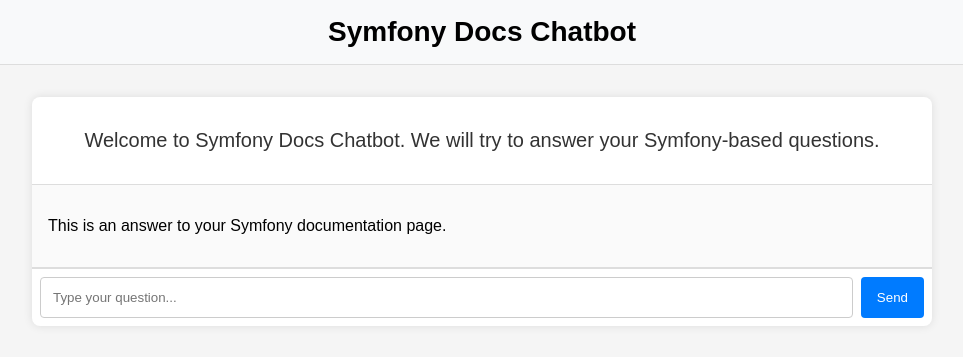
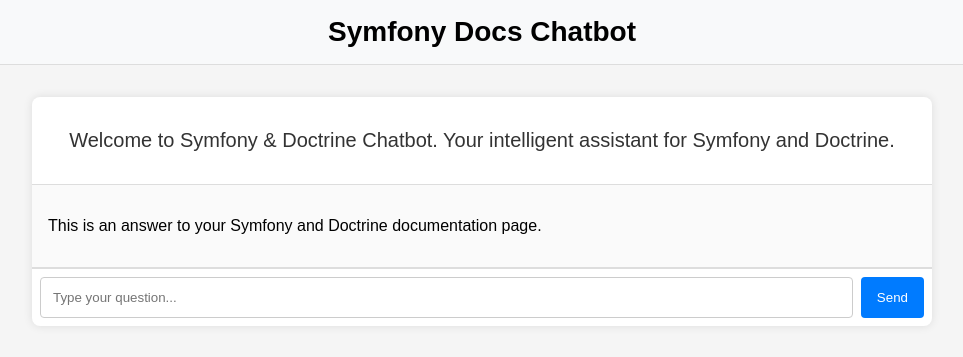
Before and after one commit to mongodb-developer/SymfonyChatBotApp, a Symfony app: template templates/chat.html.twig in a window 1280 px wide. Shown: the top 357 px of the page, without its empty margins (158-1121 px from the left). Run offline with Twig, Linux system fonts and the light colour scheme; the template is opened without the code that fills it, so the values that code supplies are empty; some libraries are stand-ins or nearby versions.

Commit message:
Adding code for Doctrine related answers

```diff
--- a/src/Controller/ChatController.php
+++ b/src/Controller/ChatController.php
@@ -44,11 +44,11 @@
 {
     $responses = [
         'hi' => 'Hello! How can I help you with Symfony today?',
-        'hello' => 'Hello! What can I do for you today? We recommend asking a Symfony based question',
+        'hello' => 'Hello! What can I do for you today? We recommend asking a Symfony or Doctrine based question',
         'hey' => 'Hey there! You can ask me anything about Symfony',
-        'how are you' => 'I am doing fine, how are you? Are you looking for Symfony questions',
+        'how are you' => 'I am doing fine, how are you? Are you looking for something related to Symfony or Doctrine ?',
         'good morning' => 'Good morning! Do you have any Symfony related queries?',
-        'good evening' => 'Good evening! Need help with something Symfony-related?',
+        'good evening' => 'Good evening! Need help with something Symfony or Doctrine related?',
         'bye' => 'Goodbye! ',
         'goodbye' => 'Bbye',
         'thank you' => 'You are welcome! Please feel free to ask any further questions',
--- a/src/Service/ResponseService.php
+++ b/src/Service/ResponseService.php
@@ -57,7 +57,7 @@
     $messages = [
         [
             'role' => 'system',
-            'content' => 'You are a Symfony chatbot. You help users by answering questions based on Symfony documentation.'
+            'content' => 'You are a Symfony & Doctrine chatbot. You help users by answering questions based on Symfony documentation.'
         ],
         [
             'role' => 'user',
--- a/templates/chat.html.twig
+++ b/templates/chat.html.twig
@@ -108,20 +108,20 @@
 
     <div class="chat-wrapper">
         <div class="chat-welcome">
-            Welcome to Symfony Docs Chatbot. We will try to answer your Symfony-based questions.
+            Welcome to Symfony & Doctrine Chatbot. Your intelligent assistant for Symfony and Doctrine.
         </div>
 
         <div class="chat-messages">
             {% if question %}
                 <div class="chat-message">
                     <p><strong>You asked:</strong> {{ question }}</p>
-                    <p><strong>Application says:</strong></p>
+                    <p><strong>ChatBot says:</strong></p>
                     <div class="chatbot-response">
                         {{ answer|markdown_to_html|raw }}
                     </div>
                 </div>
             {% else %}
-                <p>This is an answer to your Symfony documentation page.</p>
+                <p>This is an answer to your Symfony and Doctrine documentation page.</p>
             {% endif %}
         </div>
 
```
